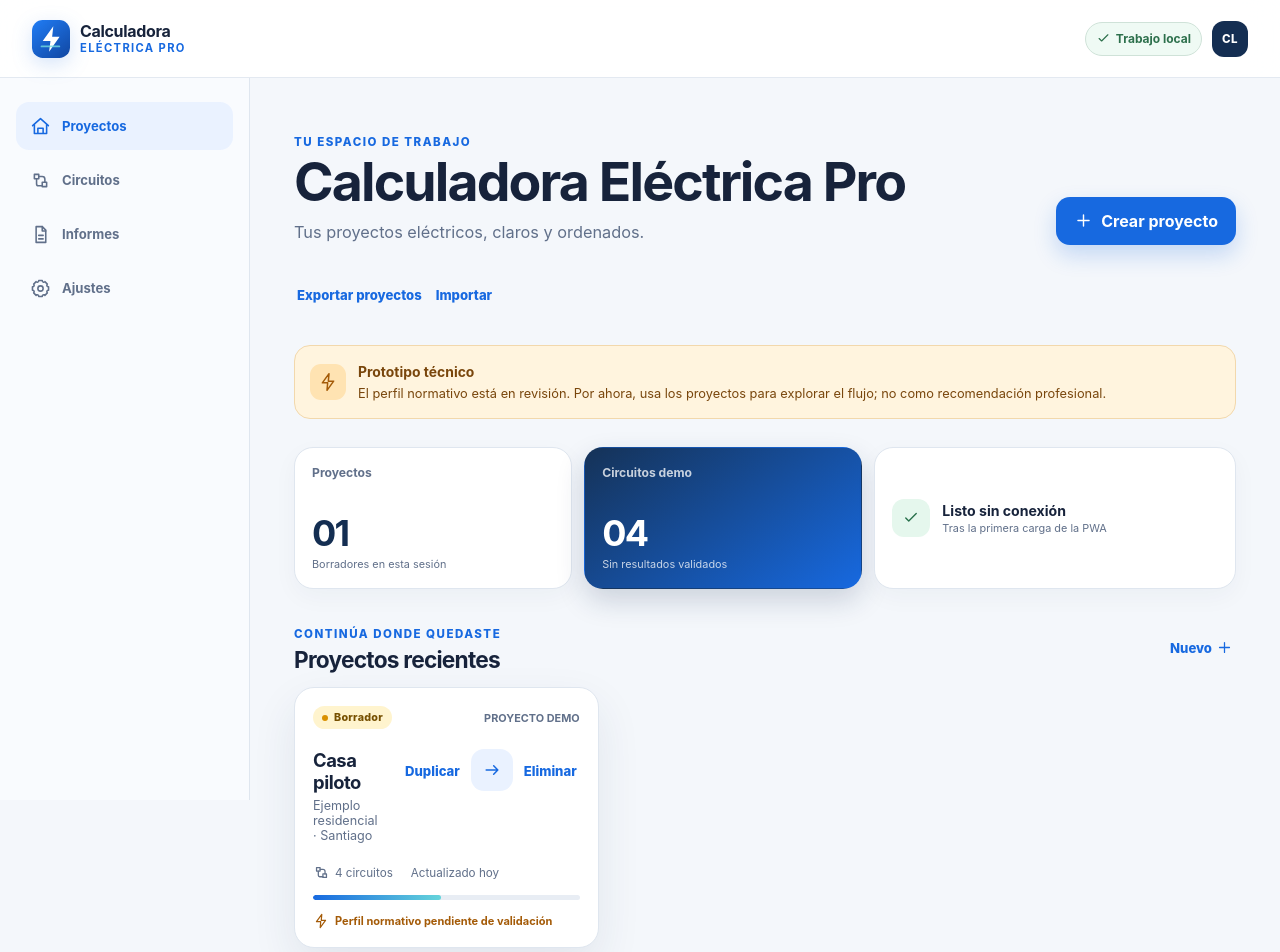
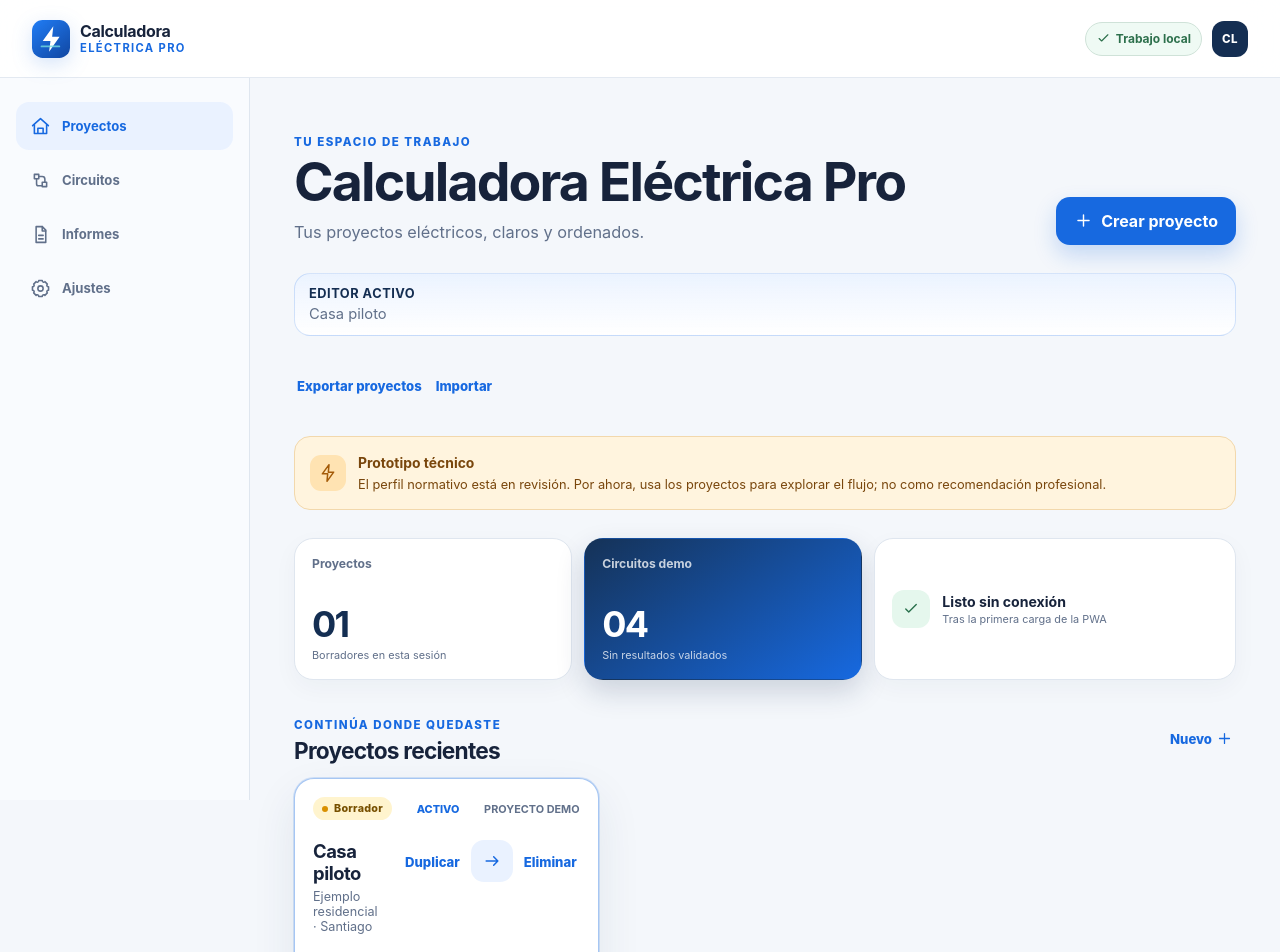
Before and after one commit to chrisloarryn/calculadora-electrica-pro, a React (Vite) app: page / in a window 1280 px wide. Shown: the top 952 px of the page. Built offline with nearby package versions, Linux system fonts and the light colour scheme.

Commit message:
Mark opened projects as active

```diff
--- a/src/components/molecules/ProjectCard.tsx
+++ b/src/components/molecules/ProjectCard.tsx
@@ -17,15 +17,17 @@ interface ProjectCardProps {
   onOpen: (project: ProjectSummary) => void;
   onDelete?: (id: string) => void;
   onDuplicate?: (project: ProjectSummary) => void;
+  isActive?: boolean;
 }
 
-export function ProjectCard({ project, onOpen, onDelete, onDuplicate }: ProjectCardProps) {
+export function ProjectCard({ project, onOpen, onDelete, onDuplicate, isActive }: ProjectCardProps) {
   const progressLabel = `${String(project.progress)}% de la configuración de ejemplo completada`;
 
   return (
-    <article className="project-card">
+    <article className={`project-card${isActive ? ' project-card--active' : ''}`} data-active={isActive ? 'true' : undefined}>
       <div className="project-card__topline">
         <StatusBadge label="Borrador" />
+        {isActive ? <span className="project-card__active">Activo</span> : null}
         {project.isDemo ? <span className="project-card__demo">Proyecto demo</span> : null}
       </div>
 
--- a/src/components/molecules/Toast.tsx
+++ b/src/components/molecules/Toast.tsx
@@ -11,7 +11,7 @@ export function Toast({ projectName, onClose }: ToastProps) {
       <Icon name="check" size={18} />
       <span>
         <strong>{projectName}</strong>
-        El editor se habilitará en el próximo hito.
+        Editor activo para este proyecto.
       </span>
       <button aria-label="Cerrar aviso" onClick={onClose} type="button">
         <Icon name="close" size={18} />
--- a/src/components/organisms/RecentProjects.tsx
+++ b/src/components/organisms/RecentProjects.tsx
@@ -8,6 +8,7 @@ interface RecentProjectsProps {
   onOpen: (project: ProjectSummary) => void;
   onDelete?: (id: string) => void;
   onDuplicate?: (project: ProjectSummary) => void;
+  activeProjectId?: string | null;
 }
 
 export function RecentProjects({
@@ -16,6 +17,7 @@ export function RecentProjects({
   onOpen,
   onDelete,
   onDuplicate,
+  activeProjectId,
 }: RecentProjectsProps) {
   return (
     <section aria-labelledby="recent-projects-title" className="projects-section">
@@ -37,6 +39,7 @@ export function RecentProjects({
             project={project}
             {...(onDelete ? { onDelete } : {})}
             {...(onDuplicate ? { onDuplicate } : {})}
+            isActive={activeProjectId === project.id}
           />
         ))}
       </div>
--- a/src/pages/ProjectsPage.tsx
+++ b/src/pages/ProjectsPage.tsx
@@ -27,6 +27,7 @@ export function ProjectsPage() {
   const [projects, setProjects] = useState<ProjectSummary[]>(initialProjects);
   const [isCreateOpen, setIsCreateOpen] = useState(false);
   const [openedProject, setOpenedProject] = useState<ProjectSummary | null>(null);
+  const [activeProjectId, setActiveProjectId] = useState<string | null>(initialProjects[0]?.id ?? null);
   const circuitCount = projects.reduce((total, project) => total + project.circuits, 0);
   const saveTimer = useRef<number | null>(null);
 
@@ -37,6 +38,7 @@ export function ProjectsPage() {
         if (!mounted) return;
         if (stored.length > 0) {
           setProjects(stored);
+          setActiveProjectId((current) => current ?? stored[0]?.id ?? null);
         } else {
           // seed initial demo project into storage
           for (const p of initialProjects) {
@@ -81,6 +83,8 @@ export function ProjectsPage() {
 
   function deleteLocalProject(id: string) {
     setProjects((current) => current.filter((p) => p.id !== id));
+    setActiveProjectId((current) => (current === id ? null : current));
+    setOpenedProject((current) => (current?.id === id ? null : current));
     void deleteProject(id).catch(() => undefined);
   }
 
@@ -130,6 +134,12 @@ export function ProjectsPage() {
   return (
     <div className="dashboard">
       <ProjectsHero onCreate={() => setIsCreateOpen(true)} />
+      {activeProjectId ? (
+        <div className="editor-banner" role="status">
+          <strong>Editor activo</strong>
+          <span>{projects.find((project) => project.id === activeProjectId)?.name ?? 'Proyecto activo'}</span>
+        </div>
+      ) : null}
       <div style={{ display: 'flex', gap: 8, alignItems: 'center' }}>
         <button className="text-button" onClick={handleExport} type="button">
           Exportar proyectos
@@ -149,10 +159,14 @@ export function ProjectsPage() {
       <MetricsSummary circuitCount={circuitCount} projectCount={projects.length} />
       <RecentProjects
         onCreate={() => setIsCreateOpen(true)}
-        onOpen={setOpenedProject}
+        onOpen={(project) => {
+          setOpenedProject(project);
+          setActiveProjectId(project.id);
+        }}
         projects={projects}
         onDelete={deleteLocalProject}
         onDuplicate={duplicateProject}
+        activeProjectId={activeProjectId}
       />
 
       <CreateProjectDialog
--- a/src/styles/index.css
+++ b/src/styles/index.css
@@ -435,6 +435,13 @@ input:focus-visible {
   box-shadow: var(--shadow);
 }
 
+.project-card--active {
+  border-color: rgba(23, 105, 224, 0.38);
+  box-shadow:
+    0 0 0 1px rgba(23, 105, 224, 0.16),
+    var(--shadow);
+}
+
 .status-badge {
   display: inline-flex;
   align-items: center;
@@ -462,6 +469,13 @@ input:focus-visible {
   color: var(--ink-soft);
   font-size: 0.68rem;
   font-weight: 700;
+  text-transform: uppercase;
+}
+
+.project-card__active {
+  color: var(--blue);
+  font-size: 0.68rem;
+  font-weight: 800;
   text-transform: uppercase;
 }
 
@@ -542,6 +556,28 @@ input:focus-visible {
   color: var(--warning);
   font-size: 0.69rem;
   font-weight: 700;
+}
+
+.editor-banner {
+  display: flex;
+  flex-direction: column;
+  gap: 4px;
+  padding: 12px 14px;
+  border: 1px solid rgba(23, 105, 224, 0.18);
+  border-radius: 16px;
+  color: var(--navy);
+  background: linear-gradient(180deg, rgba(234, 242, 255, 0.9), #fff);
+}
+
+.editor-banner strong {
+  font-size: 0.8rem;
+  letter-spacing: 0.04em;
+  text-transform: uppercase;
+}
+
+.editor-banner span {
+  color: var(--ink-soft);
+  font-size: 0.92rem;
 }
 
 .primary-navigation--bottom {
```
